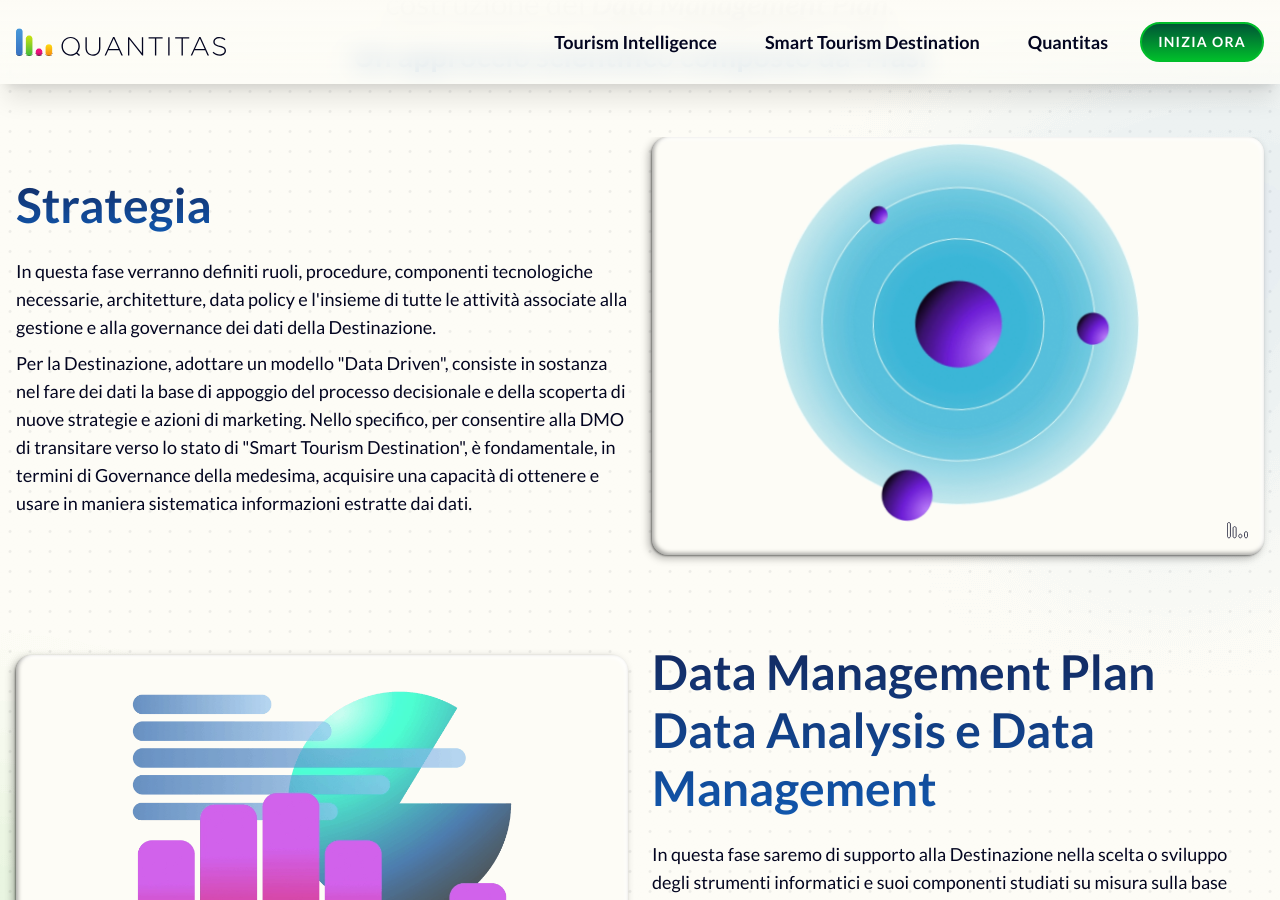
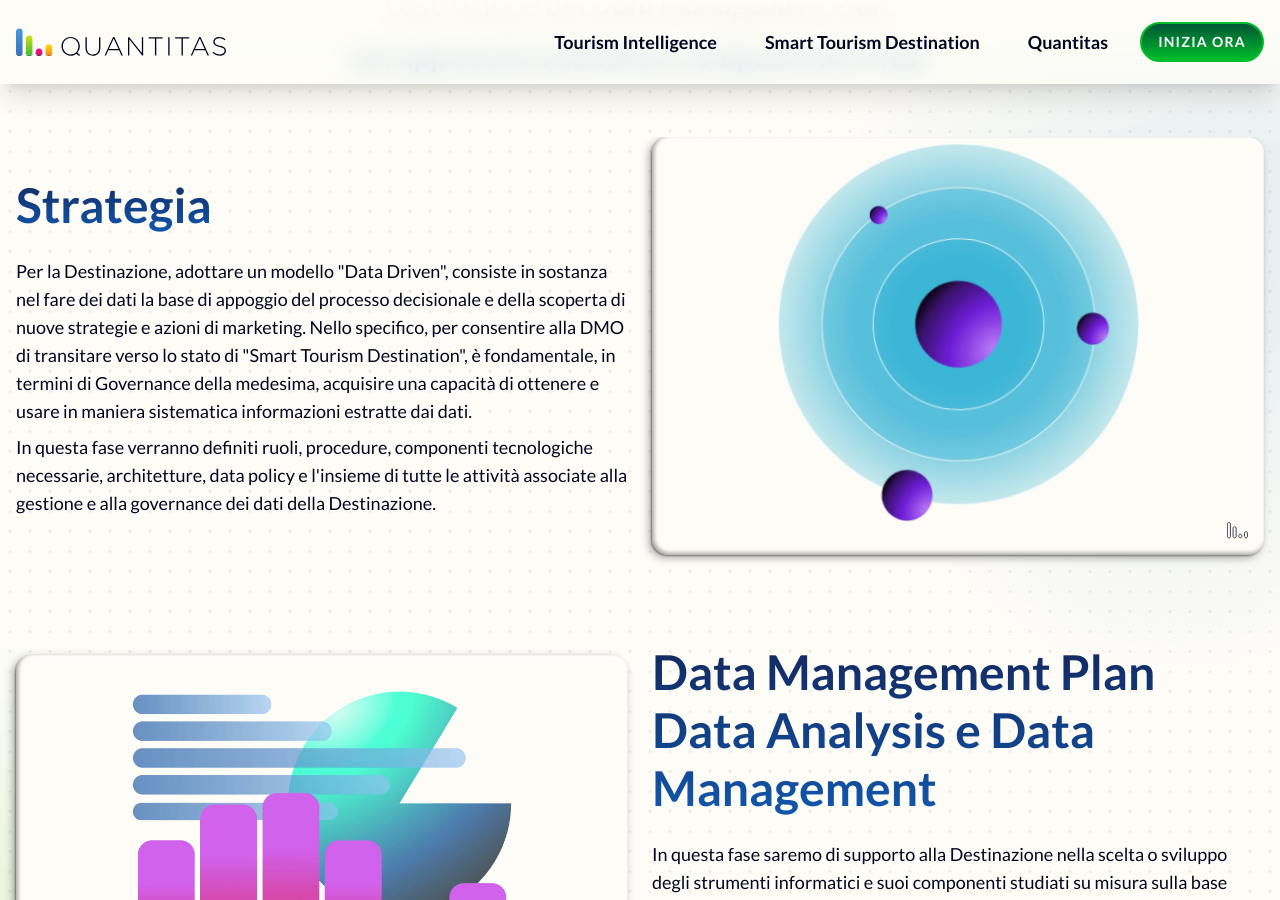
Before and after one commit to Quantitas-srl-org/tourism_promo, a Jekyll site: the page built from index.markdown, in a window 1280 px wide and 900 px high, scrolled down 2456 px. Built offline with Jekyll 4.4.1, drawn with Linux system fonts in a browser that asks for light colours; some web fonts are replaced.

```diff
--- a/index.markdown
+++ b/index.markdown
@@ -50,9 +50,9 @@ section-c-p-1: dalla definizione della strategia <strong><em>Data driven</strong
 section-c-p-2: Un approccio scientifico composto da 4 fasi
 section-c-list-1-h3: Strategia
 section-c-list-1-p-1: >-
-  In questa fase verranno definiti ruoli, procedure, componenti tecnologiche necessarie, architetture, data policy e l'insieme di tutte le attività
+  Per la Destinazione, adottare un modello "Data Driven", consiste in sostanza nel fare dei dati la base di appoggio del processo decisionale e della scoperta di nuove strategie e azioni di marketing.  Nello specifico, per consentire alla DMO di transitare verso lo stato di "Smart Tourism Destination", è fondamentale, in termini di Governance della medesima, acquisire una capacità di ottenere e usare in maniera sistematica informazioni estratte dai dati.
+section-c-list-1-p-2:   In questa fase verranno definiti ruoli, procedure, componenti tecnologiche necessarie, architetture, data policy e l'insieme di tutte le attività
   associate alla gestione e alla governance dei dati della Destinazione.
-section-c-list-1-p-2: Per la Destinazione, adottare un modello "Data Driven", consiste in sostanza nel fare dei dati la base di appoggio del processo decisionale e della scoperta di nuove strategie e azioni di marketing.  Nello specifico, per consentire alla DMO di transitare verso lo stato di "Smart Tourism Destination", è fondamentale, in termini di Governance della medesima, acquisire una capacità di ottenere e usare in maniera sistematica informazioni estratte dai dati.
 section-c-list-2-h3: Data Management Plan Data Analysis e Data Management
 section-c-list-2-p-1: >-
   In questa fase saremo di supporto alla Destinazione nella scelta o sviluppo degli strumenti informatici e suoi componenti studiati su misura sulla base delle
```
